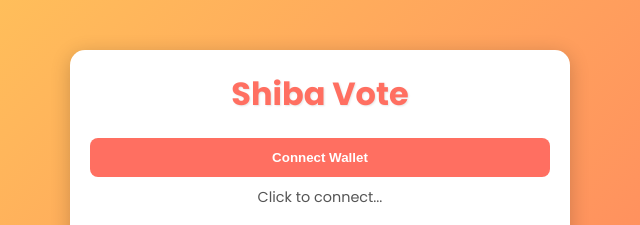
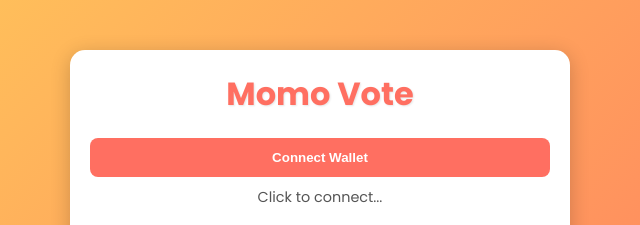
Before and after one commit to Shibfun/momo, a plain HTML site: page vote/index.html in a window 1280 px wide. Shown: the part 236-461 px from the top of the page, 320-960 px from the left. Drawn offline with Linux system fonts and the light colour scheme; no server answers.

Commit message:
Update index.html

```diff
--- a/vote/index.html
+++ b/vote/index.html
@@ -3,7 +3,8 @@
 <head>
     <meta charset="UTF-8">
     <meta name="viewport" content="width=device-width, initial-scale=1.0">
-    <title>Shiba Vote</title>
+    <title>Momo Vote</title>
+    <link rel="icon" type="image/png" href="https://shibarium.fun/images/favicon.png">
     <link href="https://fonts.googleapis.com/css2?family=Poppins:wght@400;700&display=swap" rel="stylesheet">
     <style>
         * {
@@ -122,7 +123,7 @@
 </head>
 <body>
     <div class="container">
-        <div class="header">Shiba Vote</div>
+        <div class="header">Momo Vote</div>
         <div class="connect-section">
             <button id="connectWalletButton">Connect Wallet</button>
             <div id="networkStatus" class="status">Click to connect...</div>
```
